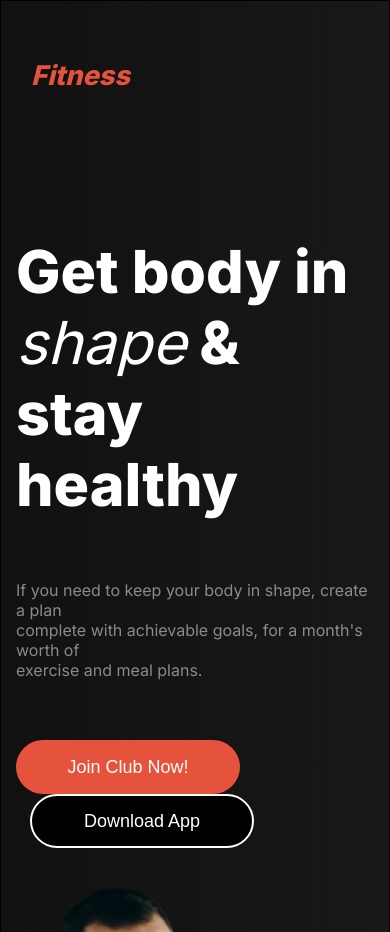
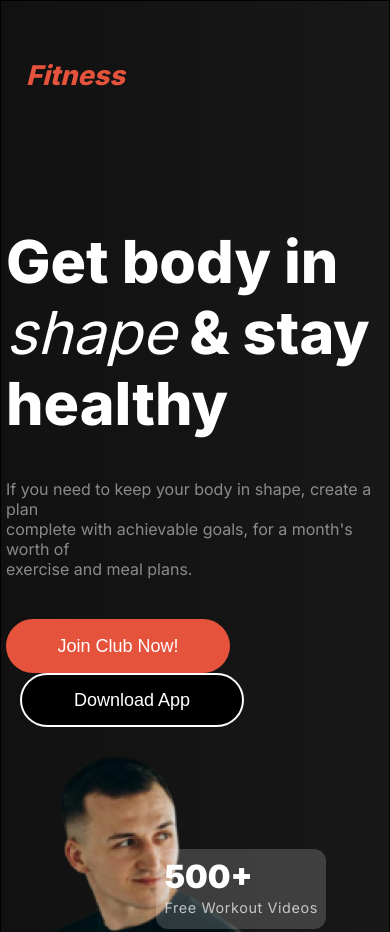
Before and after one commit to sajjad244/assignment-2-web, a plain HTML site: page index.html in a window 390 px wide. Shown: the top 932 px of the page. Drawn offline with Linux system fonts and the light colour scheme.

Commit message:
banner complete

```diff
--- a/styles/responsive.css
+++ b/styles/responsive.css
@@ -15,7 +15,7 @@
 
     .navbar {
         width: 400px;
-        margin-left:30px;
+        margin-left:25px;
     }
 
     /* navbar end*/
@@ -41,7 +41,6 @@
         height: 80px;
         left: 40%;
     }
-
     /* .ban  ner-container end */
 
 }
--- a/styles/style.css
+++ b/styles/style.css
@@ -92,7 +92,7 @@ body {
 .banner-tittle {
     font-size: 4.7rem;
     font-weight: 900;
-    padding: 15px;
+    padding: 5px;
 }
 
 .font {
@@ -102,10 +102,10 @@ body {
 
 .banner-description {
     opacity: 0.5;
-    padding: 15px;
+    padding: 5px;
 }
 .banner-btn{
-    padding: 15px;
+    padding: 5px;
 }
 
 .btn-normal {
```
